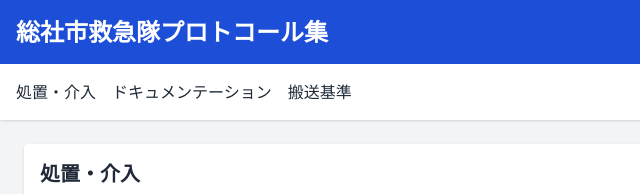
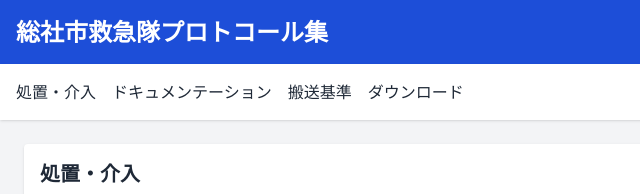
Before and after one commit to ryoji-ai/soja-protocols, a plain HTML site: page index.html in a window 1280 px wide. Shown: the top 194 px of the page, 0-640 px from the left. Drawn offline with nearby package versions, Linux system fonts and the light colour scheme.

Commit message:
Update index.html

```diff
--- a/index.html
+++ b/index.html
@@ -17,6 +17,7 @@
       <li><a href="#interventions" class="hover:text-blue-600">処置・介入</a></li>
       <li><a href="#documentation" class="hover:text-blue-600">ドキュメンテーション</a></li>
       <li><a href="#transport" class="hover:text-blue-600">搬送基準</a></li>
+      <li><a href="#download" class="hover:text-blue-600">ダウンロード</a></li>
     </ul>
   </nav>
 
```
